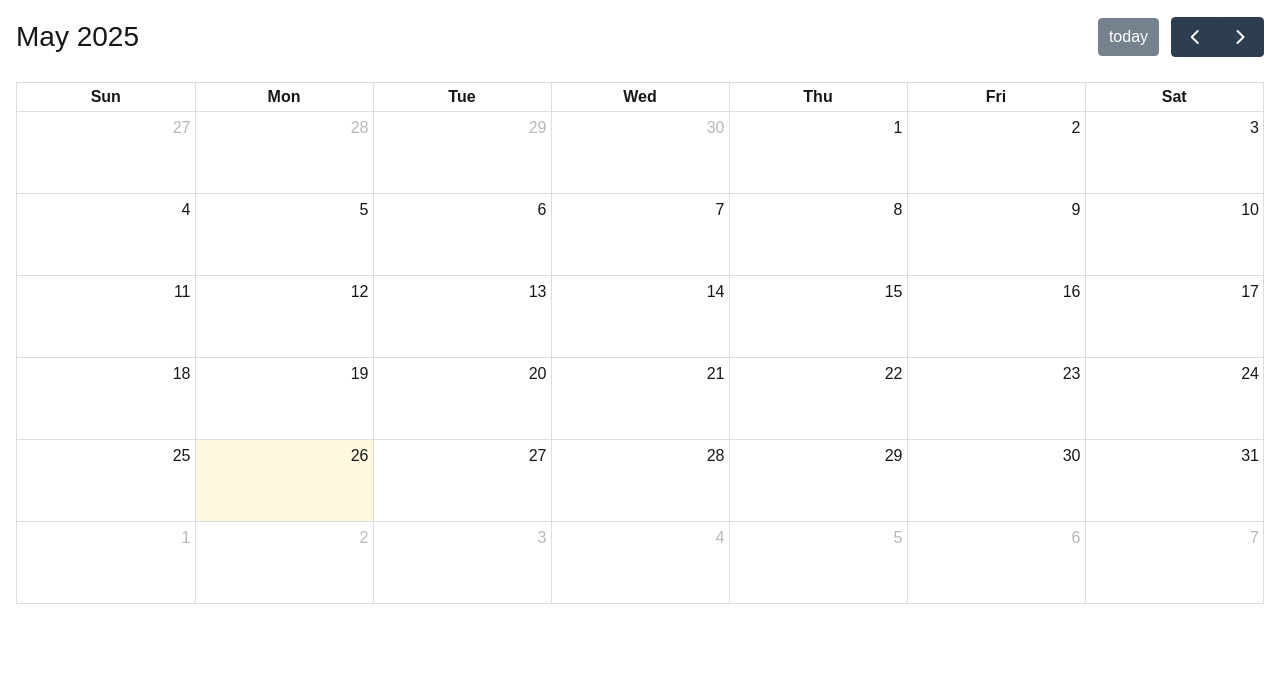
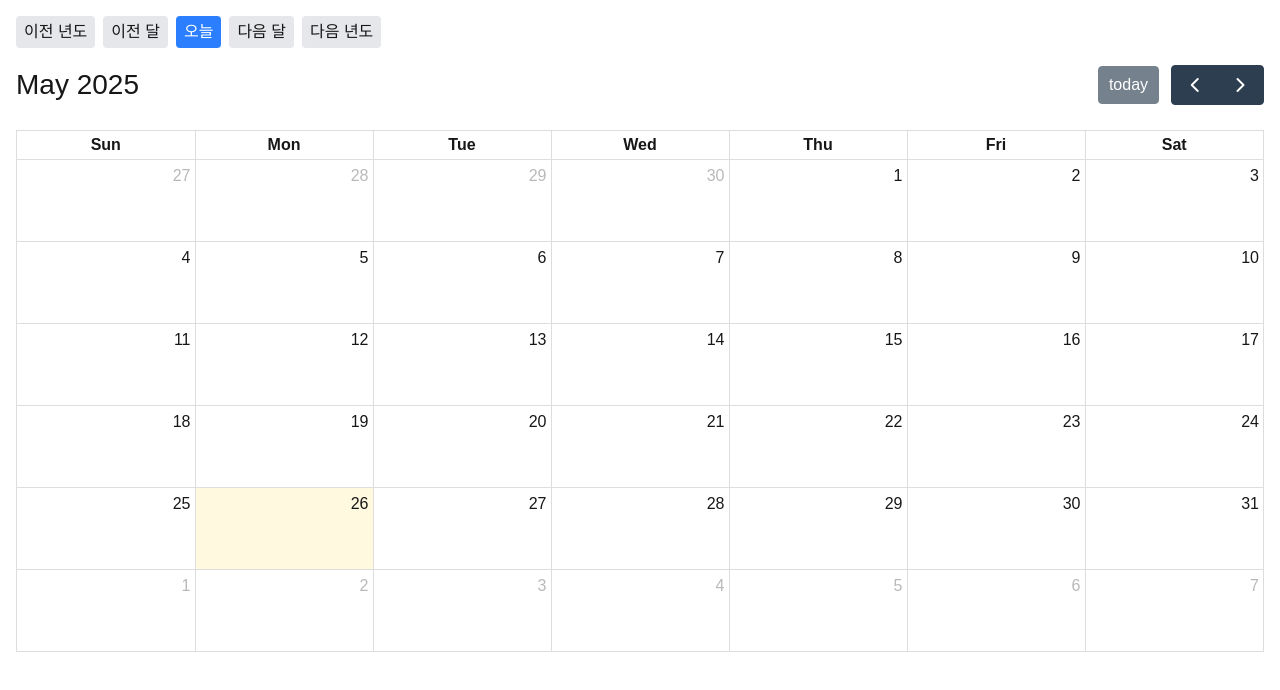
Before and after one commit to Orchemi/fullcalendar-test, a Next.js app: page / in a window 1280 px wide. Shown: the top 690 px of the page. Built offline with nearby package versions, Linux system fonts and the light colour scheme.

Commit message:
Feat: 이전 년도, 이전 달, 오늘, 다음 달, 다음 년도 이동 기능

```diff
--- a/src/app/page.tsx
+++ b/src/app/page.tsx
@@ -1,13 +1,52 @@
 'use client';
 
+import { useRef } from 'react';
 import FullCalendar from '@fullcalendar/react';
 import dayGridPlugin from '@fullcalendar/daygrid';
 import interactionPlugin from '@fullcalendar/interaction';
 
 export default function Calendar() {
+  const calendarRef = useRef<FullCalendar>(null);
+
+  // FullCalendar API 가져오기
+  const getApi = () => calendarRef.current?.getApi();
+
   return (
     <div className="bg-white p-4">
+      <div className="mb-4 flex gap-2">
+        <button
+          onClick={() => getApi()?.prevYear()}
+          className="rounded bg-gray-200 px-2 py-1"
+        >
+          이전 년도
+        </button>
+        <button
+          onClick={() => getApi()?.prev()}
+          className="rounded bg-gray-200 px-2 py-1"
+        >
+          이전 달
+        </button>
+        <button
+          onClick={() => getApi()?.today()}
+          className="rounded bg-blue-500 px-2 py-1 text-white"
+        >
+          오늘
+        </button>
+        <button
+          onClick={() => getApi()?.next()}
+          className="rounded bg-gray-200 px-2 py-1"
+        >
+          다음 달
+        </button>
+        <button
+          onClick={() => getApi()?.nextYear()}
+          className="rounded bg-gray-200 px-2 py-1"
+        >
+          다음 년도
+        </button>
+      </div>
       <FullCalendar
+        ref={calendarRef}
         plugins={[dayGridPlugin, interactionPlugin]}
         initialView="dayGridMonth"
         height="auto"
```
